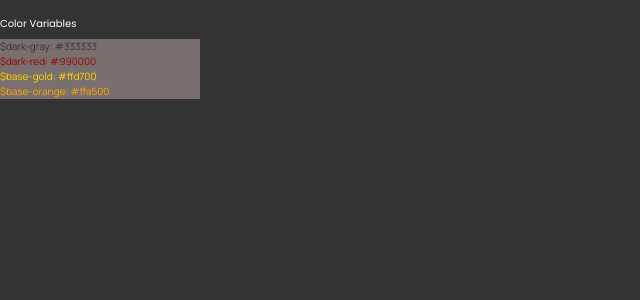
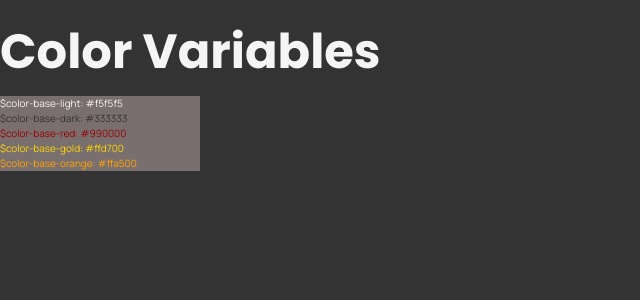
Before and after one commit to dziekiczan1/syndicateCrime, a Next.js app: page /uikit in a window 1280 px wide. Shown: the top 300 px of the page, without its empty margins (0-640 px from the left). Built offline with nearby package versions, Linux system fonts and the light colour scheme.

Commit message:
style: add light color variable and font-size mixin

```diff
--- a/components/layout/uikit/Uikit.module.scss
+++ b/components/layout/uikit/Uikit.module.scss
@@ -12,18 +12,20 @@
   p {
     width: 200px;
     background-color: #7a6f6f;
-
     &:nth-of-type(1) {
-      color: $dark-gray;
+      color: $color-base-light;
     }
     &:nth-of-type(2) {
-      color: $dark-red;
+      color: $color-base-dark;
     }
     &:nth-of-type(3) {
-      color: $base-gold;
+      color: $color-base-red;
     }
     &:nth-of-type(4) {
-      color: $base-orange;
+      color: $color-base-gold;
+    }
+    &:nth-of-type(5) {
+      color: $color-base-orange;
     }
   }
 }
--- a/components/layout/uikit/Uikit.tsx
+++ b/components/layout/uikit/Uikit.tsx
@@ -5,10 +5,11 @@ const UiKit: React.FC = () => {
     <div className={styles.container}>
       <div className={styles.colors}>
         <h1>Color Variables</h1>
-        <p>$dark-gray: #333333</p>
-        <p>$dark-red: #990000</p>
-        <p>$base-gold: #ffd700</p>
-        <p>$base-orange: #ffa500</p>
+        <p>$color-base-light: #f5f5f5</p>
+        <p>$color-base-dark: #333333</p>
+        <p>$color-base-red: #990000</p>
+        <p>$color-base-gold: #ffd700</p>
+        <p>$color-base-orange: #ffa500</p>
       </div>
     </div>
   );
--- a/styles/_variables.scss
+++ b/styles/_variables.scss
@@ -3,14 +3,15 @@
 $font-family-base: var(--manrope-font);
 $font-family-second: var(--poppins-font);
 $font-weight-normal: 400;
-$font-weight--bold: 700;
+$font-weight-bold: 700;
 
 // Color variables
 
-$dark-gray: #333333;
-$dark-red: #990000;
-$base-gold: #ffd700;
-$base-orange: #ffa500;
+$color-base-light: #f5f5f5;
+$color-base-dark: #333333;
+$color-base-red: #990000;
+$color-base-gold: #ffd700;
+$color-base-orange: #ffa500;
 
 // Size variables
 
@@ -48,3 +49,10 @@ $breakpoint-desktop: 80rem; // 1280px
     @content;
   }
 }
+
+// Typography
+
+@mixin font-size($size) {
+  font-size: $size;
+  line-height: $size * 1.5;
+}
--- a/styles/globals.scss
+++ b/styles/globals.scss
@@ -5,24 +5,30 @@
 @tailwind components;
 @tailwind utilities;
 
+// HTML and BODY
+
 html {
   font-size: 62.5%;
 }
 
 body {
   font-family: $font-family-base;
-  background-color: $dark-gray;
+  background-color: $color-base-dark;
   @include screen(mobile) {
-    background-color: $dark-red;
+    background-color: $color-base-orange;
   }
 }
 
-h1,
-h2,
-h3,
-h4,
-h5,
-h6 {
+// TYPOGRAPHGY
+
+%heading {
+  font-family: $font-family-second;
+  font-weight: $font-weight-bold;
+  color: $color-base-light;
   margin: 0;
-  font-family: $font-family-second;
 }
+
+h1 {
+  @extend %heading;
+  @include font-size($size-48);
+}
```
